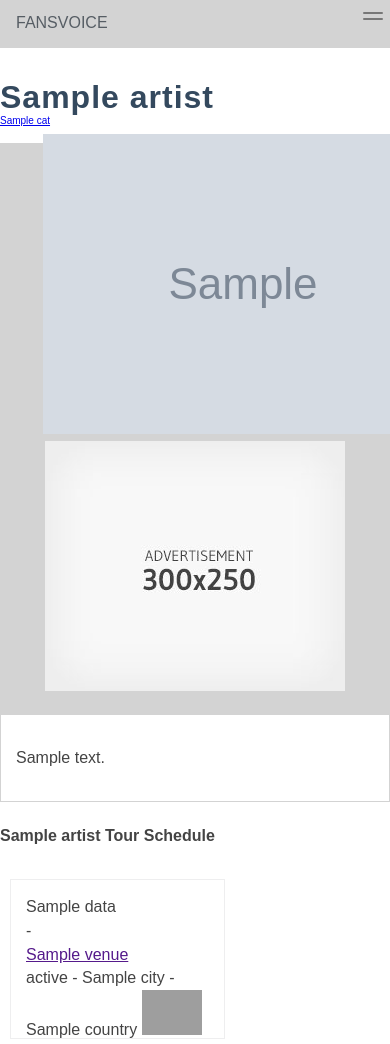
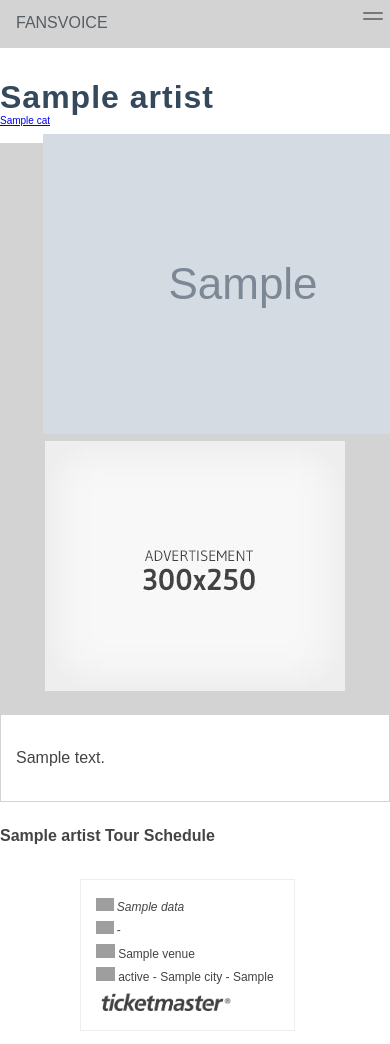
Before and after one commit to 0000dev/tickets, a PHP site: template src/views/artist.html.twig in a window 390 px wide; the page is wider, and only the part inside the window is pictured. Shown: the top 1044 px of that part. Run offline with PHP 8.4, Linux system fonts and the light colour scheme; the template is opened without the code that fills it: most values are stand-ins (such as "Sample title", 1, 10 or a date in 2020); grey boxes marked "Sample" are stand-in pictures; some libraries are stand-ins or nearby versions; grey boxes are pictures that could not be loaded.

Commit message:
TM api. working on artist ticket schedule styling

```diff
--- a/public/css/tickets.css
+++ b/public/css/tickets.css
@@ -298,8 +298,6 @@ h1, h2, h3 {
 
 .scheduleblock {
   max-height: 300px;
-  overflow: auto;
-
   /*border: 1px solid lightgrey;*/
 }
 
@@ -311,7 +309,8 @@ h1, h2, h3 {
   padding: 15px;
   overflow: hidden;
   width: 215px;
-  height: 160px;
+  height: 152px;
+  font-size:12px;
 }
 
 .schedule:hover {
@@ -320,6 +319,12 @@ h1, h2, h3 {
 
 .schedule img:hover{
   cursor: pointer;
+}
+
+.schedule .item{
+  width:100%;
+  height:23px;
+  overflow:hidden;
 }
 
 .artistphotosblock {
@@ -373,12 +378,22 @@ h1, h2, h3 {
   -webkit-column-count: 3;
   column-count:         3;
   }
+
+  .scheduleblock {
+    max-height: 300px;
+    margin-left: 7%;
+  }
 }
 @media (max-width: 800px) {
   #photos {
   -moz-column-count:    2;
   -webkit-column-count: 2;
   column-count:         2;
+  }
+
+  .scheduleblock {
+    max-height: 300px;
+    margin-left: 18%;
   }
 }
 @media (max-width: 400px) {
--- a/src/views/artist.html.twig
+++ b/src/views/artist.html.twig
@@ -101,12 +101,12 @@
 			<div class="scheduleblock">
 				{% for s in artist.schedule.data %}
 				 <div class="schedule">
-					{{s.name|replace({(artist.name|trim):'',':':''})}} <br>
-					{{s.date.start}} - {{s.date.end}} <br>
-					<div style="width:100%; height:23px; overflow:hidden"><a href="">{{s.venue.name}}</a></div>
-					{{s.venue.state}} - {{s.venue.city}} - {{s.venue.country}}
+					<div class="item"><img height="13px" src="https://cdn4.iconfinder.com/data/icons/miu/24/device-power-glyph-512.png"/> <i>{{s.name|replace({(artist.name|trim):'',':':''})}}</i></div>
+					<img height="13px" src="https://cdn2.iconfinder.com/data/icons/wirecons-free-vector-icons/32/475340-alarm-clock-512.png"/> {{s.date.start}} - {{s.date.end}}
+					<div class="item"> <img height="14px" src="https://cdn4.iconfinder.com/data/icons/miu/24/common-star-favorite-bookmark-glyph-512.png"/> {{s.venue.name}}</div>
+					<div class="item"><img height="14px" src="https://cdn2.iconfinder.com/data/icons/pittogrammi/142/94-512.png"/> {{s.venue.state}} - {{s.venue.city}} - {{s.venue.country}}</div>
 
-					<img class="tmimage" height="45px" src="http://b2b.ticketmaster.be/sites/default/files/downloads/tmlogo_grey.png"/>
+					<img class="tmimage" height="29px" src="/img/tmlogo_grey.png"/>
 				 </div>
 				{% endfor %}
 			</div>
@@ -122,6 +122,11 @@
 	<div class="pure-g">
 		<div class="pure-u-1">
 			<h4>{{artist.name}} Concert & Tour Photos</h4>
+		</div>
+	</div>
+
+	<div class="pure-g">
+		<div class="pure-u-1">
 			<div class="artistphotosblock{% if artist.images|length < 5 %} smallphotoblock{% endif %}">
 				<p id="photos">
 			      	{% for image in artist.images %}
@@ -206,8 +211,8 @@
 
 		<form class="pure-form" action="#" method="POST">
 		    <fieldset class="pure-group">
-		        <input name="feedback_name" type="text" class="pure-input-1" placeholder="Your Name">
-		        <input name="feedback_email" type="email" class="pure-input-1" placeholder="Email">
+		        <input autocomplete='name' name="feedback_name" type="text" class="pure-input-1" placeholder="Your Name">
+		        <input autocomplete='email' name="feedback_email" type="email" class="pure-input-1" placeholder="Email">
 		    </fieldset>
 		    <span class="rating">
 		        <input name="feedback_rate" type="radio" class="rating-input" id="rating-input-1-5" name="rating-input-1"/>
--- a/src/views/base.html.twig
+++ b/src/views/base.html.twig
@@ -20,6 +20,7 @@
 
             <script type="text/javascript" src="//code.jquery.com/jquery-1.11.0.min.js"></script>
             <script type="text/javascript" src="/js/jquery.nicescroll.js"></script>
+
         {% endblock %}
     </head>
 
```
Also changed, not shown: public/img/tmlogo_grey.png (added), 2 other files.
